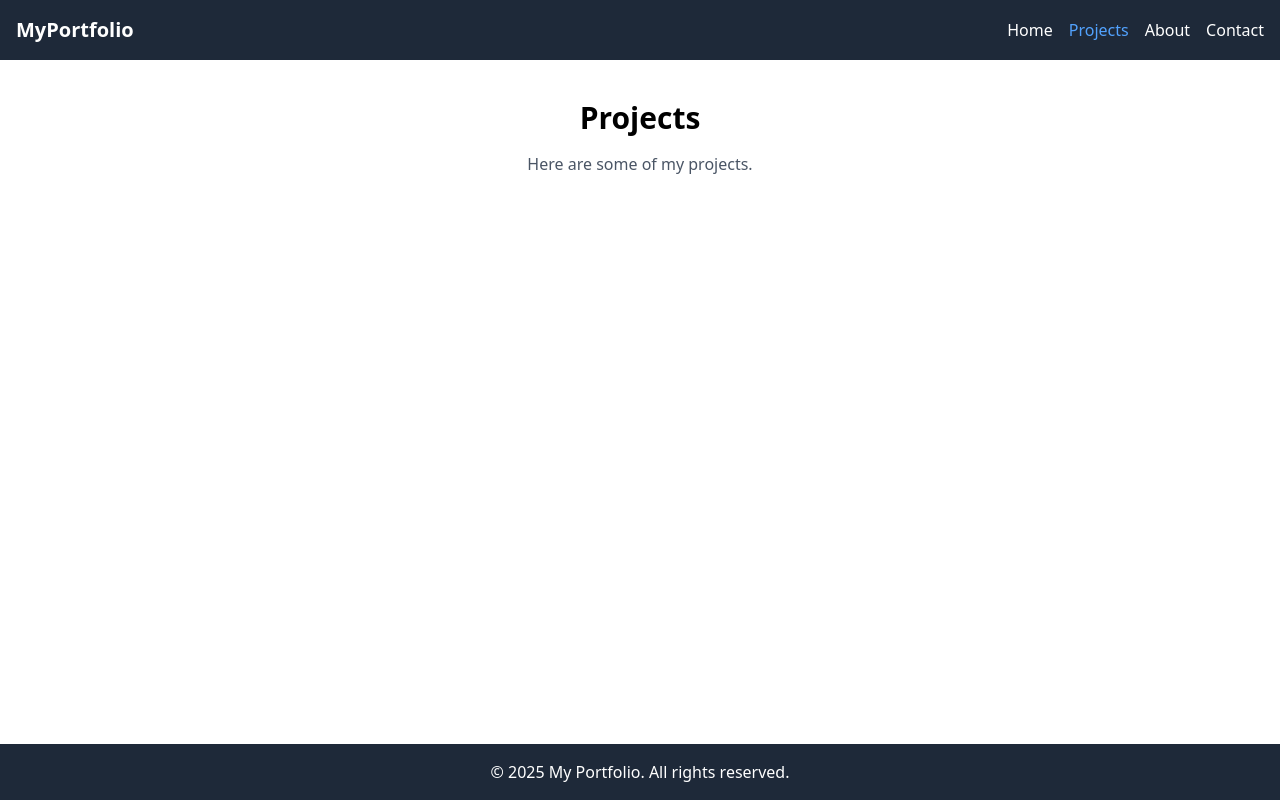
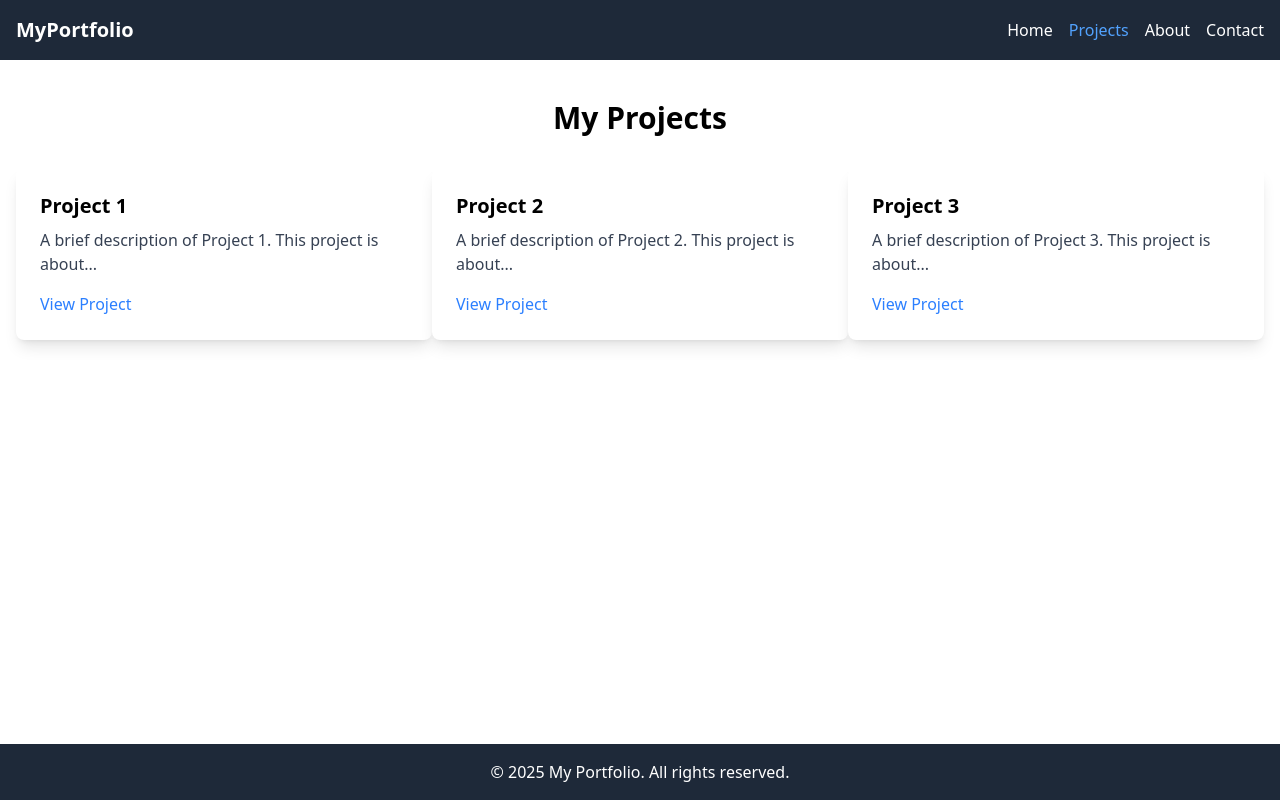
Before and after one commit to fufex3934/Codsoft, a React (Vite) app: page /projects in a window 1280 px wide. Built offline with nearby package versions, Linux system fonts and the light colour scheme.

Commit message:
styling projects

```diff
--- a/src/pages/Projects.jsx
+++ b/src/pages/Projects.jsx
@@ -1,10 +1,44 @@
 import React from 'react'
 
 export default function Projects() {
+  const projects = [
+    {
+      title: "Project 1",
+      description: "A brief description of Project 1. This project is about...",
+      link: "https://github.com/fufex3934/Codsoft",
+    },
+    {
+      title: "Project 2",
+      description: "A brief description of Project 2. This project is about...",
+      link: "https://github.com/fufex3934/Codsoft",
+    },
+    {
+      title: "Project 3",
+      description: "A brief description of Project 3. This project is about...",
+      link: "https://github.com/fufex3934/Codsoft",
+    },
+  ];
   return (
-    <div className='text-center p-10'>
-      <h1 className='text-3xl font-bold'>Projects</h1>
-      <p className="mt-4 text-gray-600">Here are some of my projects.</p>
-    </div>
+    <section className='py-10 px-4'>
+      <h1 className='text-3xl font-semibold mb-8 text-center'>My Projects</h1>
+      <div className='grid grid-cols-1 sm:grid-cols-2 lg:grid-cols-3'>
+        {
+          projects.map((project,index)=>(
+            <div key={index}
+            className='bg-white shadow-lg rounded-lg p-6 hover:shadow-2xl transition duration-300'
+            >
+              <h3 className='text-xl font-bold mb-2'>{project.title}</h3>
+              <p className='text-gray-700 mb-4'>{project.description}</p>
+              <a href={project.link} target='_blank'  rel="noopener noreferrer"
+              className='text-blue-500 hover:un'
+              >
+                View Project
+              </a>
+            </div>
+          ))
+        }
+      </div>
+
+    </section>
   )
 }
```
